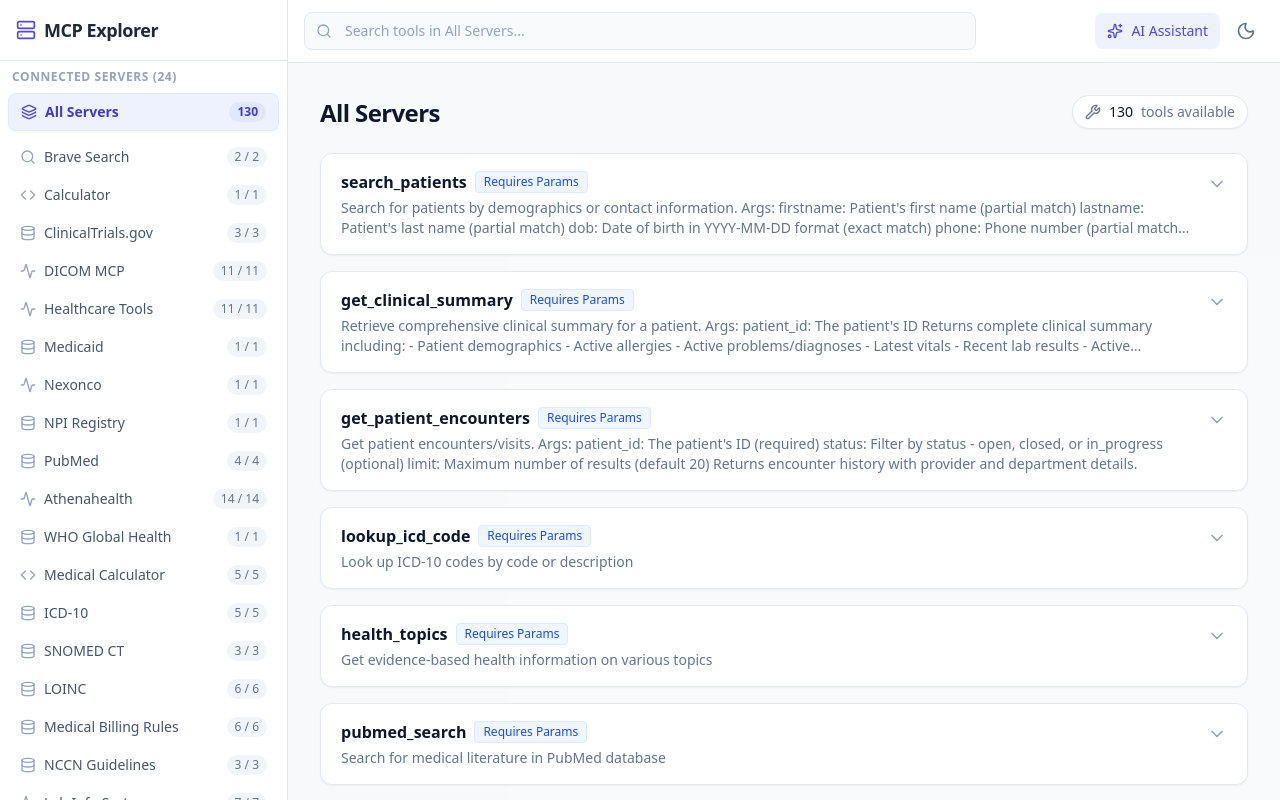
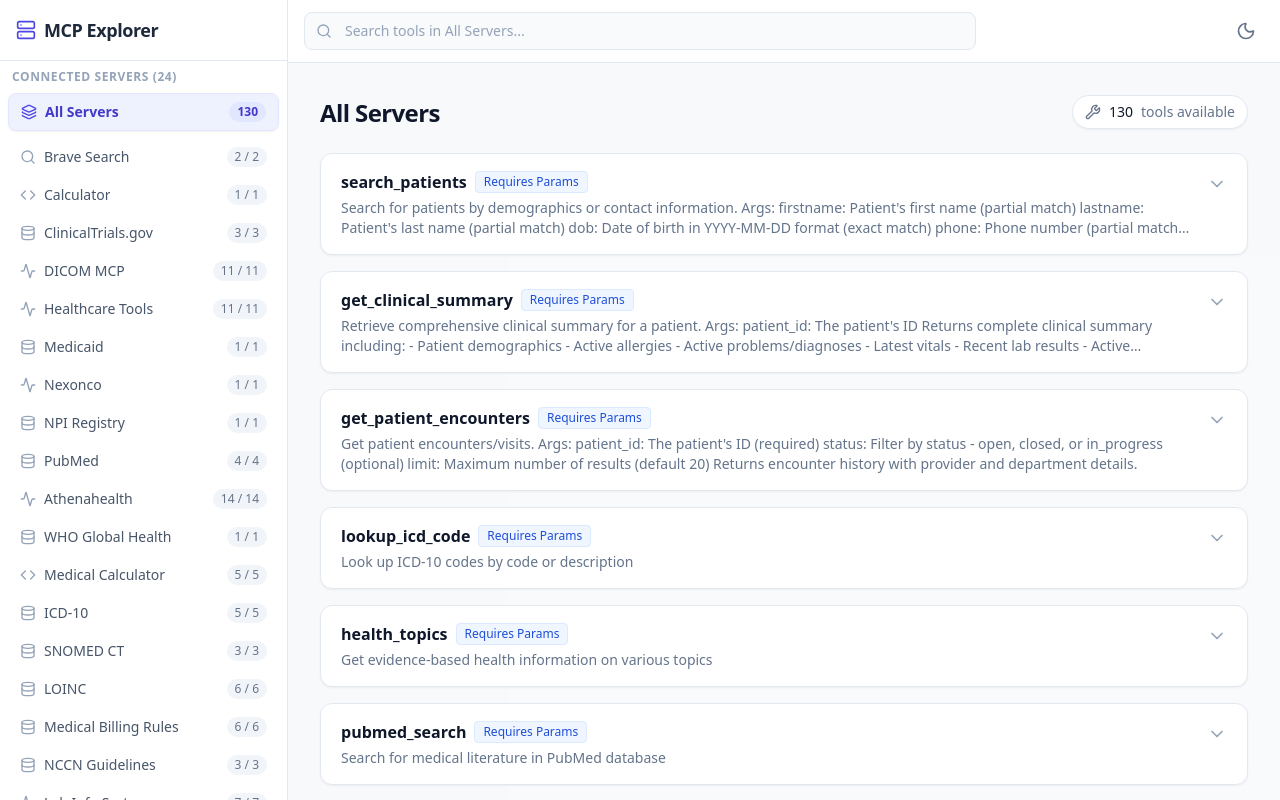
Before and after one commit to rohhh/mcp_enterprise_explorer, a React (Vite) app: page / in a window 1280 px wide. Built offline with nearby package versions, Linux system fonts and the light colour scheme.

Commit message:
Remove AI integration buttons from dashboard UI

```diff
--- a/src/App.jsx
+++ b/src/App.jsx
@@ -1095,15 +1095,6 @@
           </div>
 
           <div className="flex items-center gap-2">
-            {/* ✨ Assistant Toggle */}
-            <button
-              onClick={() => setIsAssistantOpen(true)}
-              className="flex items-center gap-2 px-3 py-2 bg-indigo-50 dark:bg-indigo-900/30 text-indigo-600 dark:text-indigo-400 hover:bg-indigo-100 dark:hover:bg-indigo-900/50 rounded-lg font-medium text-sm transition-colors focus:outline-none"
-            >
-              <Sparkles className="w-4 h-4" />
-              <span className="hidden sm:inline">AI Assistant</span>
-            </button>
-
             {/* Theme Toggle */}
             <button
               onClick={() => setIsDarkMode(!isDarkMode)}
@@ -1247,22 +1238,6 @@
                               <h4 className="text-xs font-semibold uppercase tracking-wider text-slate-500 dark:text-slate-400 flex items-center gap-1.5">
                                 <Code className="w-3.5 h-3.5" /> Input Schema
                               </h4>
-
-                              {/* ✨ Generate Example Payload Button */}
-                              {tool.parameters.length > 0 && (
-                                <button
-                                  onClick={() => handleGeneratePayload(tool)}
-                                  disabled={mockPayloads[tool.id]?.loading}
-                                  className="text-xs font-medium flex items-center gap-1.5 px-3 py-1 bg-gradient-to-r from-indigo-500 to-purple-500 hover:from-indigo-600 hover:to-purple-600 text-white rounded-full shadow-sm disabled:opacity-50 transition-all focus:outline-none"
-                                >
-                                  {mockPayloads[tool.id]?.loading ? (
-                                    <Loader2 className="w-3.5 h-3.5 animate-spin" />
-                                  ) : (
-                                    <Sparkles className="w-3.5 h-3.5" />
-                                  )}
-                                  Generate Example
-                                </button>
-                              )}
                             </div>
 
                             <div className="bg-slate-900 rounded-lg overflow-hidden shadow-inner flex flex-col h-full min-h-[200px]">
```
